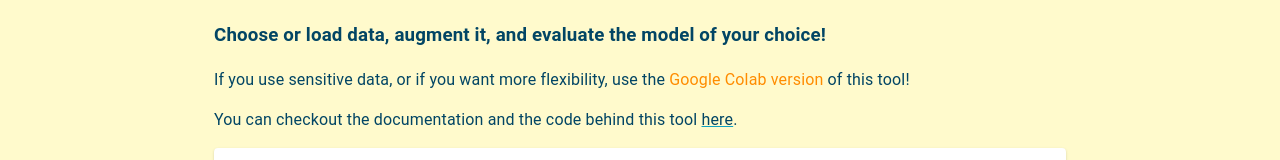
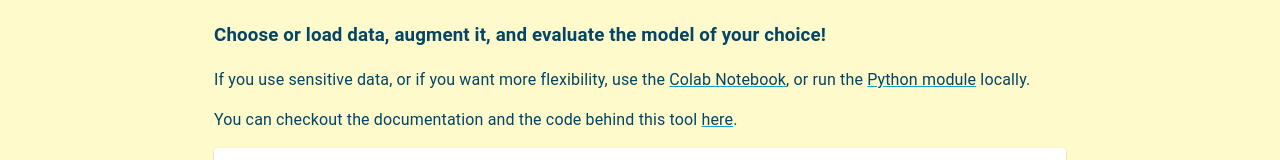
Before and after one commit to safer-ai/SaferAI-Website, a React (Create React App) app in the folder frontend/: page /countergenweb in a window 1280 px wide. Shown: the part 176-336 px from the top of the page. Built offline with nearby package versions, Linux system fonts and the light colour scheme; no server answers.

Commit message:
Change the colab link

```diff
--- a/frontend/src/CountergenWeb.tsx
+++ b/frontend/src/CountergenWeb.tsx
@@ -1,11 +1,11 @@
 import React, { useState } from "react";
 import "./CountergenApp.css";
-import ColabLink from "./components/ColabLink";
 import DataAugmentation from "./countergenweb_sections/DataAugmentation";
 import DataSelection from "./countergenweb_sections/DataSelection";
 import ModelEvaluation from "./countergenweb_sections/ModelEvaluation";
 import { AugmentedDataset, Dataset } from "./types";
 import { Container } from "@mui/material";
+import { NOTEBOOK_URL, REPO_URL } from "./params";
 
 const CountergenWeb = () => {
   const [dataset, setDataset] = useState<Dataset>({ samples: [] });
@@ -19,7 +19,8 @@ const CountergenWeb = () => {
       </h3>
       <p>
         If you use sensitive data, or if you want more flexibility, use the{" "}
-        <ColabLink>Google Colab version</ColabLink> of this tool!
+        <a href={NOTEBOOK_URL}>Colab Notebook</a>, or run the{" "}
+        <a href={REPO_URL}>Python module</a> locally.
       </p>
       <p>
         You can checkout the documentation and the code behind this tool{" "}
--- a/frontend/src/components/ColabLink.css
+++ /dev/null
@@ -1,8 +0,0 @@
-.colab-link {
-  color: darkorange;
-  text-decoration: none;
-}
-.colab-link:hover {
-  color: darkorange;
-  text-decoration: underline;
-}
--- a/frontend/src/components/ColabLink.tsx
+++ /dev/null
@@ -1,12 +0,0 @@
-import "./ColabLink.css";
-const ColabLink = (props: { children: JSX.Element | string }) => {
-  return (
-    <a
-      href="https://colab.research.google.com/drive/1J6zahRfPfqSyXlA1hm_KQCQlkcd3KVPc"
-      className="colab-link"
-    >
-      {props.children}
-    </a>
-  );
-};
-export default ColabLink;
```
